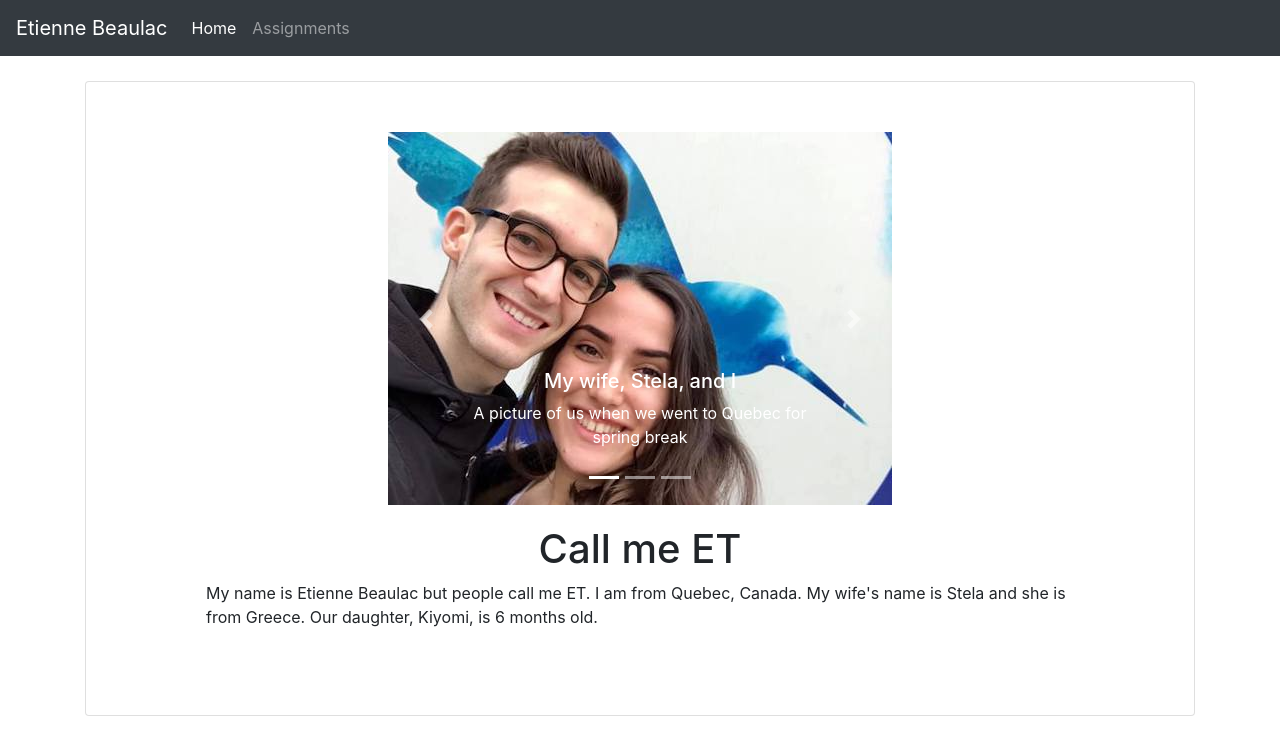
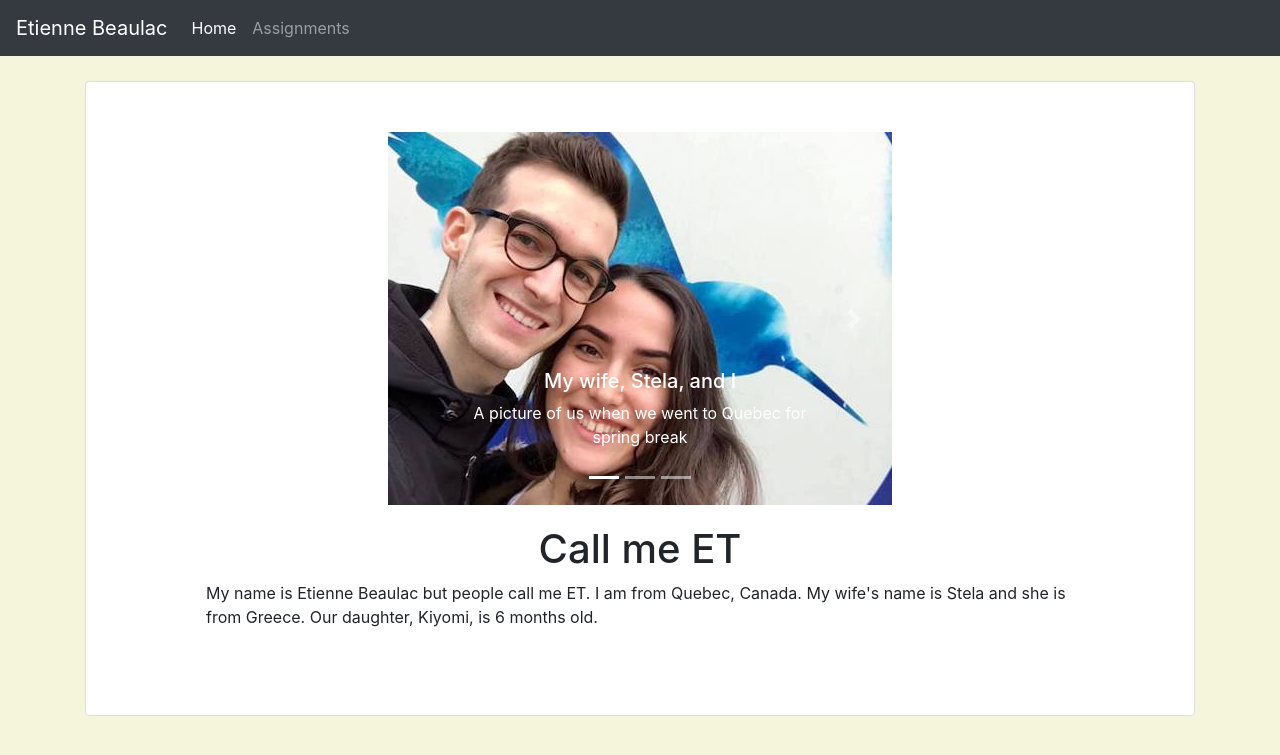
Before and after one commit to EtienneBBeaulac/cs_313, a PHP site: page / in a window 1280 px wide. Shown: the top 755 px of the page. Run offline with PHP 8.4, Linux system fonts and the light colour scheme.

Commit message:
add text

```diff
--- a/web/style.css
+++ b/web/style.css
@@ -19,3 +19,7 @@
 .card {
   padding: 50px;
 }
+
+body {
+  background-color: beige;
+}
```
